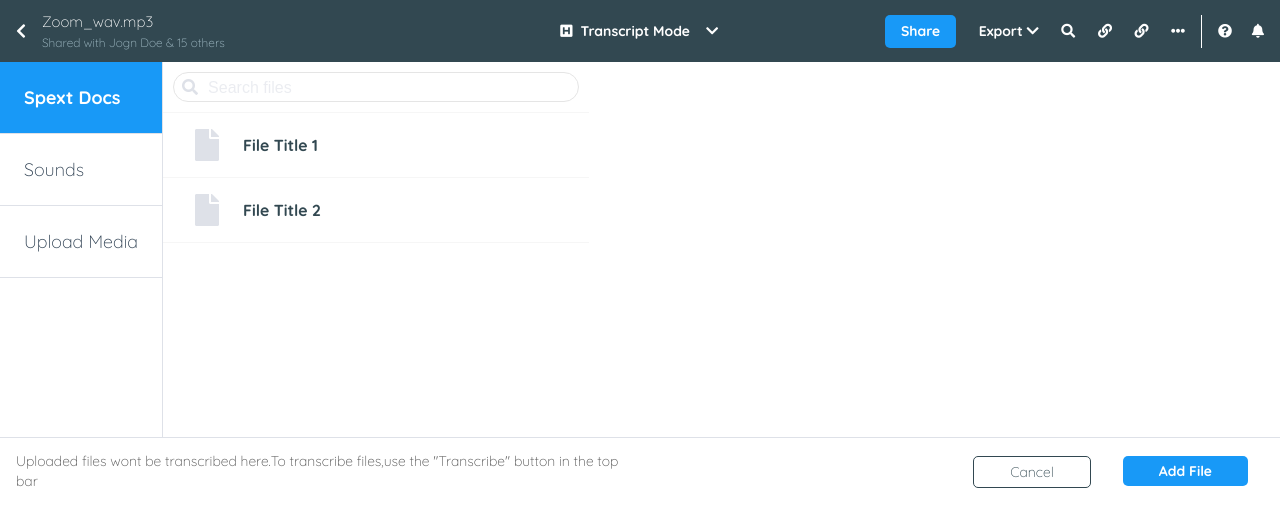
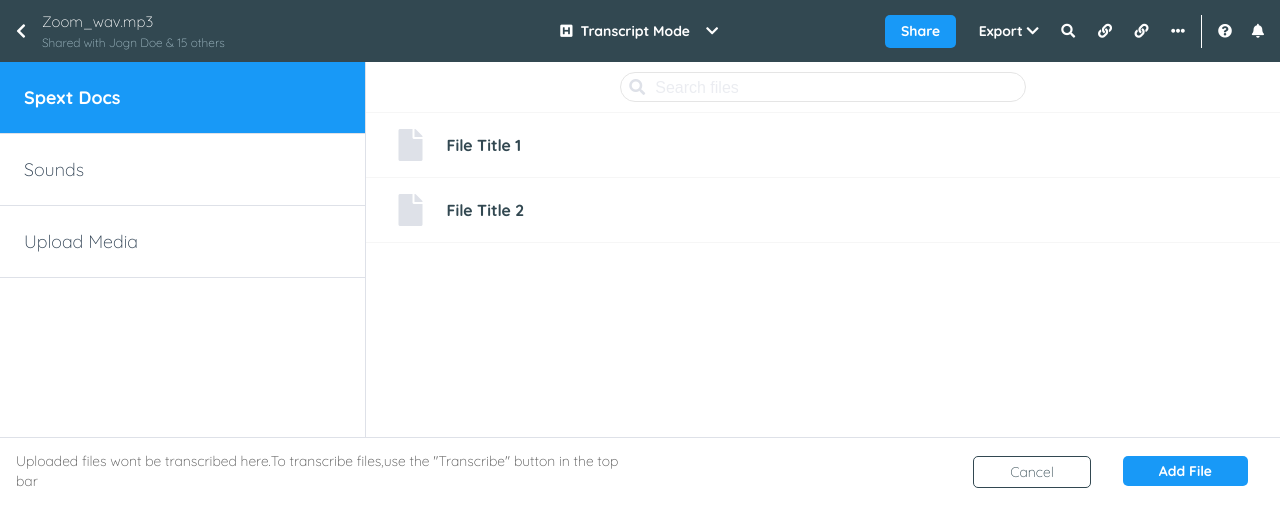
Before and after one commit to eleMental595/spext-revamp, a Vue app in the folder spext-revamp/: page /addfile in a window 1280 px wide. Shown: the top 526 px of the page. Built offline with nearby package versions, Linux system fonts and the light colour scheme; what v-tooltip, vue-js-modal would draw is missing.

Commit message:
WIP: Popup width fix.

```diff
--- a/spext-revamp/src/components/AddFiles/AddFiles.scss
+++ b/spext-revamp/src/components/AddFiles/AddFiles.scss
@@ -7,10 +7,17 @@
   .add-files-content {
     display: flex;
 
+	.action-content {
+		flex-grow: 5;
+		flex-basis: 0;
+		flex-shrink: 0;
+	  }
     .action-list {
       border-right: 1px solid #dee1e8;
       overflow-y: auto;
-
+		flex-grow: 2;
+		flex-basis: 0;
+		flex-shrink: 0;
       height: 375px;
 
       .selected {
--- a/spext-revamp/src/components/Sounds/MusicLibrary/MusicLibrary.css
+++ b/spext-revamp/src/components/Sounds/MusicLibrary/MusicLibrary.css
@@ -3,8 +3,9 @@
 }
 
 .music-library .search-wrapper .search {
-    width: 500px;
-    margin: 0 auto;
+    /* width: 500px; */
+	margin: 0 auto;
+	width: 80%;
     /* border: 1px solid #c2c2c2; */
     /* padding: 6px 12px; */
     /* border-radius: 30px; */
@@ -26,7 +27,7 @@
     /* color: #c2c2c2; */
     border: none;
     /* font-size: 22px; */
-    width: calc(100% - 60px);
+    /* width: calc(100% - 60px); */
     font-family: 'Quicksand';
     font-style: normal;
     font-weight: normal;
@@ -65,7 +66,7 @@
 /* Music library css */
 
 .music-library .library-menu {
-    width: 540px;
+    /* width: 540px; */
     margin: 18px auto;
     display: flex;
     flex-direction: row;
```
